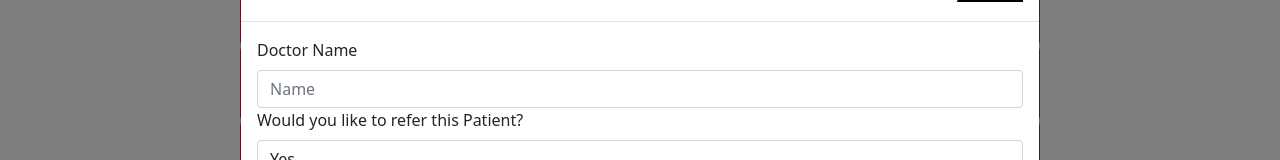
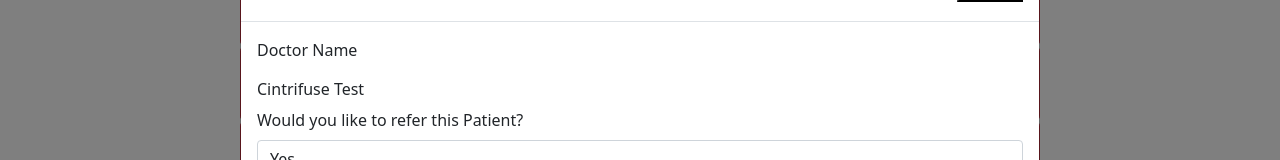
Before and after one commit to subham2006/CliniConnect, a React (Create React App) app: page /CliniConnect/dashboard in a window 1280 px wide. Both pictures are taken after a click on the button "Cintrifuse". Shown: the part 232-392 px from the top of the page. Built offline with nearby package versions, Linux system fonts and the light colour scheme; no server answers.

Commit message:
form updated

```diff
--- a/src/components/Patient.js
+++ b/src/components/Patient.js
@@ -19,7 +19,7 @@
                 <Form>
                 <Form.Group controlId="exampleForm.ControlInput1">
                     <Form.Label>Doctor Name</Form.Label>
-                    <Form.Control placeholder="Name" />
+                    <Form.Control plaintext readOnly defaultValue="Cintrifuse Test" />
                 </Form.Group>
                 <Form.Group controlId="exampleForm.ControlSelect1">
                     <Form.Label>Would you like to refer this Patient?</Form.Label>
```
